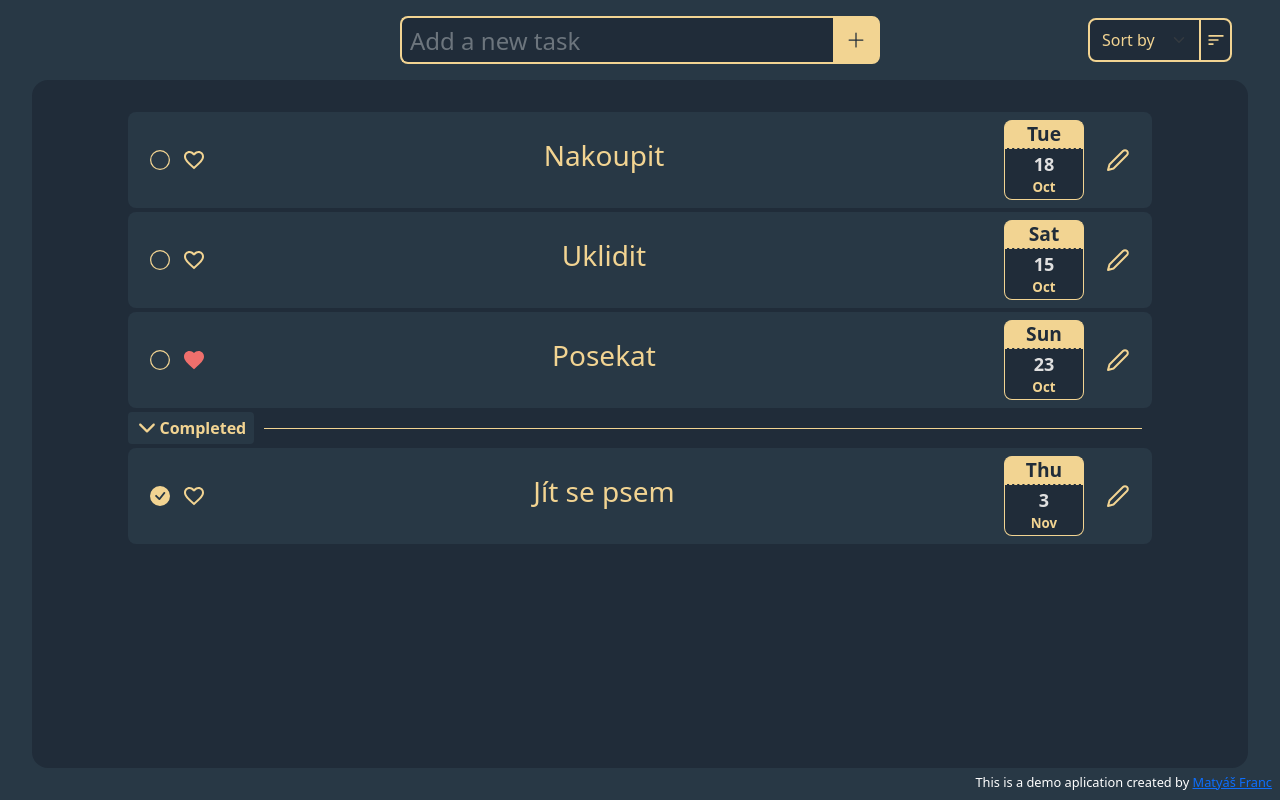
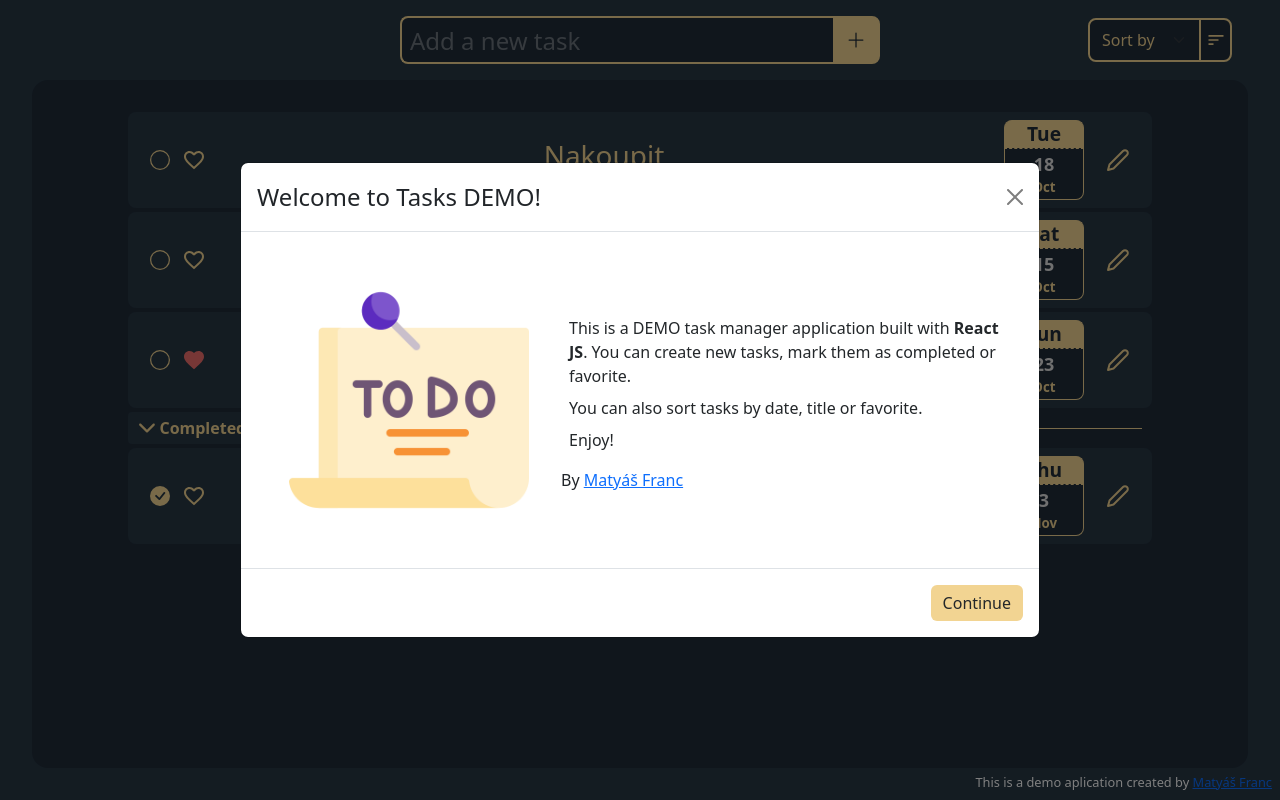
Before and after one commit to francmatyas/react-tasks, a React (Create React App) app: page / in a window 1280 px wide. Built offline with nearby package versions, Linux system fonts and the light colour scheme.

Commit message:
modal, alert fix

```diff
--- a/src/App.js
+++ b/src/App.js
@@ -52,10 +52,10 @@ function App() {
 
   return (
     <div id="App">
-      {/* <InitialModal
+      <InitialModal
         show={modalShow && !cookies.initialCookie}
         onHide={initialModalCloseHandler}
-      /> */}
+      />
       <Toolbar
         onTaskCreate={addTaskHandler}
         onSortChange={sortChangeHandler}
--- a/src/components/Main/Main.js
+++ b/src/components/Main/Main.js
@@ -14,12 +14,12 @@ function Main(props) {
           sort={props.sort}
           onEditTask={editTaskHandler}
         />
-        <span id="main-author">
+        <address id="main-author">
         This is a demo aplication created by{" "}
         <a rel="author" href="https://www.francmatyas.com/">
           Matyáš Franc
         </a>
-      </span>
+      </address>
       </div>
     </main>
   );
--- a/src/components/Main/Main.scss
+++ b/src/components/Main/Main.scss
@@ -21,6 +21,7 @@
     bottom: 0;
     right: 0;
     padding: 8px;
+    margin: 0;
     font-size: 0.8rem;
   }
 }
--- a/src/components/Ui/Alert/NewTaskAlert.scss
+++ b/src/components/Ui/Alert/NewTaskAlert.scss
@@ -1,8 +1,10 @@
-.new-task-alert{
-    width: 35rem;
+.new-task-alert {
+  position: fixed;
   top: 1rem;
   left: 0;
   right: 0;
+
+  width: 35rem;
   margin: 0 auto;
   transition: 0.3s;
   z-index: 100;
--- a/src/components/Ui/Modal/InitialModal.js
+++ b/src/components/Ui/Modal/InitialModal.js
@@ -5,7 +5,7 @@ import "./InitialModal.scss";
 
 function InitialModal(props) {
   return (
-    <div>
+    <div id="initial-modal">
       <Modal
         {...props}
         size="lg"
@@ -16,7 +16,7 @@ function InitialModal(props) {
         <Modal.Header closeButton>
           <Modal.Title>Welcome to Tasks DEMO!</Modal.Title>
         </Modal.Header>
-        <Modal.Body className="initial-modal__body">
+        <Modal.Body id="initial-modal__body">
           <img src={logo} alt="to do list" />
           <div>
             <p>
--- a/src/components/Ui/Modal/InitialModal.scss
+++ b/src/components/Ui/Modal/InitialModal.scss
@@ -1,21 +1,27 @@
-.initial-modal__body {
+#initial-modal {
+  position: fixed;
+}
+
+#initial-modal__body {
   display: flex;
   flex-direction: row;
   justify-content: center;
   align-items: center;
 
   img {
-      width: 15vw;
-      height: 15vw;
-      margin: 2vw;
+    width: 15rem;
+    height: 15rem;
+    margin: 2rem;
   }
   p {
-      font-size: 1vw;
+    font-size: 1rem;
     color: #23272a;
-      margin: 0.5vw;
+    margin: 0.5rem;
     font-weight: normal;
   }
-    .initial-modal__author{
-        margin-top: 1vw;
+  .initial-modal__author {
+    margin: 0;
+    padding: 0;
+    margin-top: 1rem;
   }
 }
```
Lines whose indentation alone changed are shown as unchanged.
